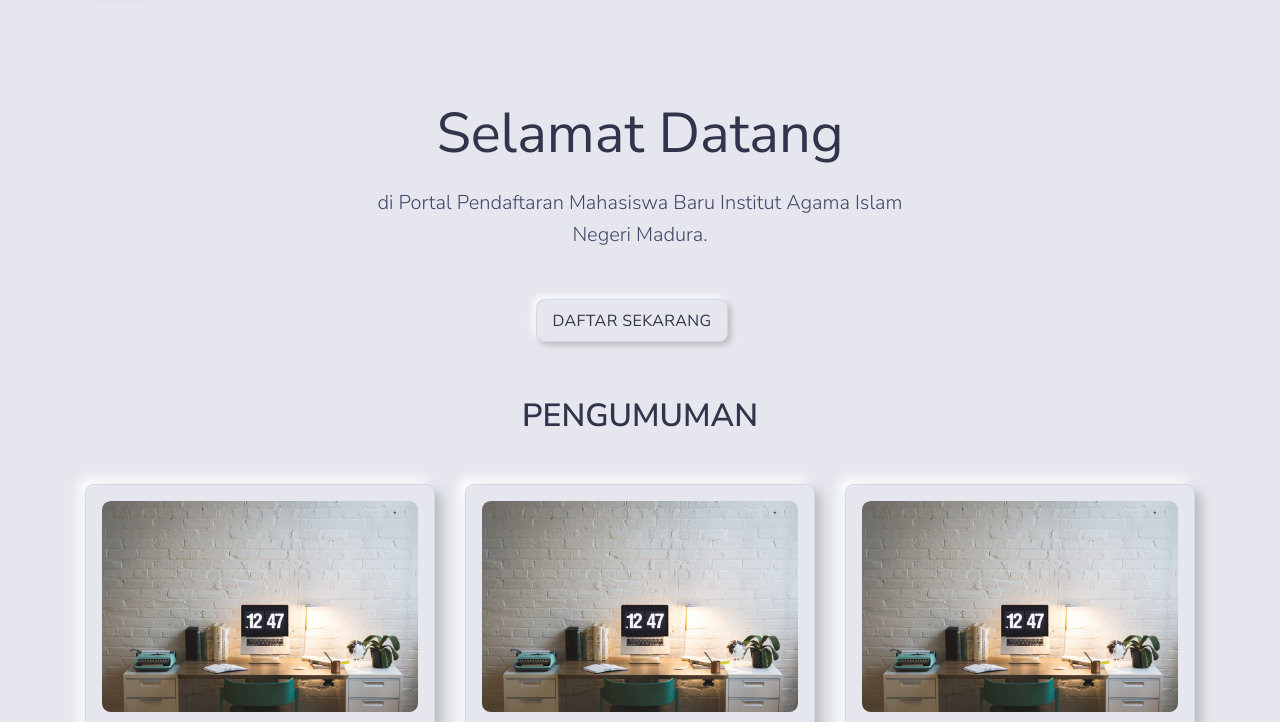
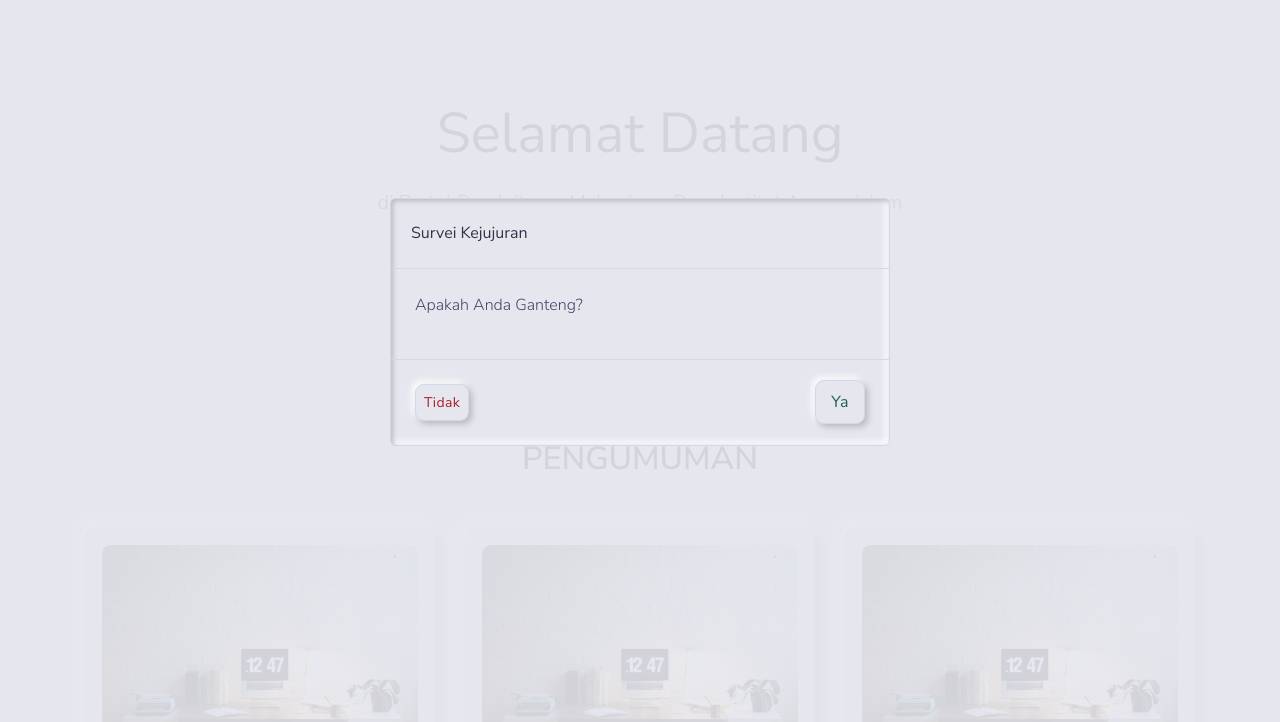
Before and after one commit to vathunt/pmb, a plain HTML site: page index.html in a window 1280 px wide. Shown: the part 78-800 px from the top of the page. Drawn offline with Linux system fonts and the light colour scheme.

Commit message:
Perbaikan mockup

```diff
--- a/index.html
+++ b/index.html
@@ -533,10 +533,7 @@
             </ul>
           </div>
           <div class="d-flex align-items-center">
-            <a
-              href="https://themesberg.com/docs/neumorphism-ui/getting-started/quick-start/"
-              target="_blank"
-              class="btn btn-primary btn-sm mr-3"
+            <a href="#" target="_blank" class="btn btn-primary btn-sm mr-3"
               ><i class="fas fa-book mr-2"></i> Panduan</a
             >
             <a
@@ -573,11 +570,7 @@
               <div
                 class="d-flex flex-column flex-wrap flex-md-row justify-content-md-center mb-5"
               >
-                <a
-                  href="https://themesberg.com/product/ui-kits/neumorphism-ui"
-                  class="btn btn-primary mb-3 mb-lg-0 mr-3"
-                  id="btn-daftar"
-                  style="position: fixed"
+                <a href="jalur.html" class="btn btn-primary mb-3 mb-lg-0 mr-3"
                   >DAFTAR SEKARANG</a
                 >
               </div>
@@ -784,6 +777,58 @@
       </div>
     </main>
 
+    <!-- Modal Content -->
+    <div
+      class="modal fade"
+      id="modal-default"
+      tabindex="-1"
+      role="dialog"
+      aria-labelledby="modal-default"
+      data-backdrop="static"
+      data-keyboard="false"
+      aria-hidden="true"
+    >
+      <div class="modal-dialog modal-dialog-centered" role="document">
+        <div class="modal-content">
+          <div class="modal-header">
+            <h2 class="h6 modal-title mb-0" id="modal-title-default">
+              Survei Kejujuran
+            </h2>
+            <!-- <button
+              type="button"
+              class="close"
+              data-dismiss="modal"
+              aria-label="Close"
+            >
+              <span aria-hidden="true">×</span>
+            </button> -->
+          </div>
+          <div class="modal-body">
+            <p>Apakah Anda Ganteng?</p>
+          </div>
+          <div class="modal-footer">
+            <button
+              type="button"
+              class="btn btn-sm btn-primary text-danger mr-auto"
+              id="btn-tidak"
+            >
+              Tidak
+            </button>
+            <button
+              type="button"
+              class="btn btn-primary text-success"
+              data-dismiss="modal"
+              id="btn-ya"
+              style="position: fixed"
+            >
+              Ya
+            </button>
+          </div>
+        </div>
+      </div>
+    </div>
+    <!-- End of Modal Content -->
+
     <footer class="d-flex pb-5 pt-6 pt-md-7 border-top border-light bg-primary">
       <div class="container">
         <div class="row">
@@ -957,7 +1002,11 @@
     <script src="./assets/js/neumorphism.js"></script>
 
     <script>
-      $("#btn-daftar").on("mouseover", function () {
+      $(window).ready(function () {
+        $("#modal-default").modal("toggle");
+      });
+
+      $("#btn-ya").on("mouseover", function () {
         var h = $(window).height() - 50;
         var w = $(window).width() - 50;
 
@@ -969,6 +1018,11 @@
           left: nw + "px",
         });
       });
+
+      $("#btn-tidak").click(function () {
+        alert("Terima kasih Anda telah mengakuinya 😂");
+        $("#modal-default").modal("hide");
+      });
     </script>
   </body>
 </html>
```
